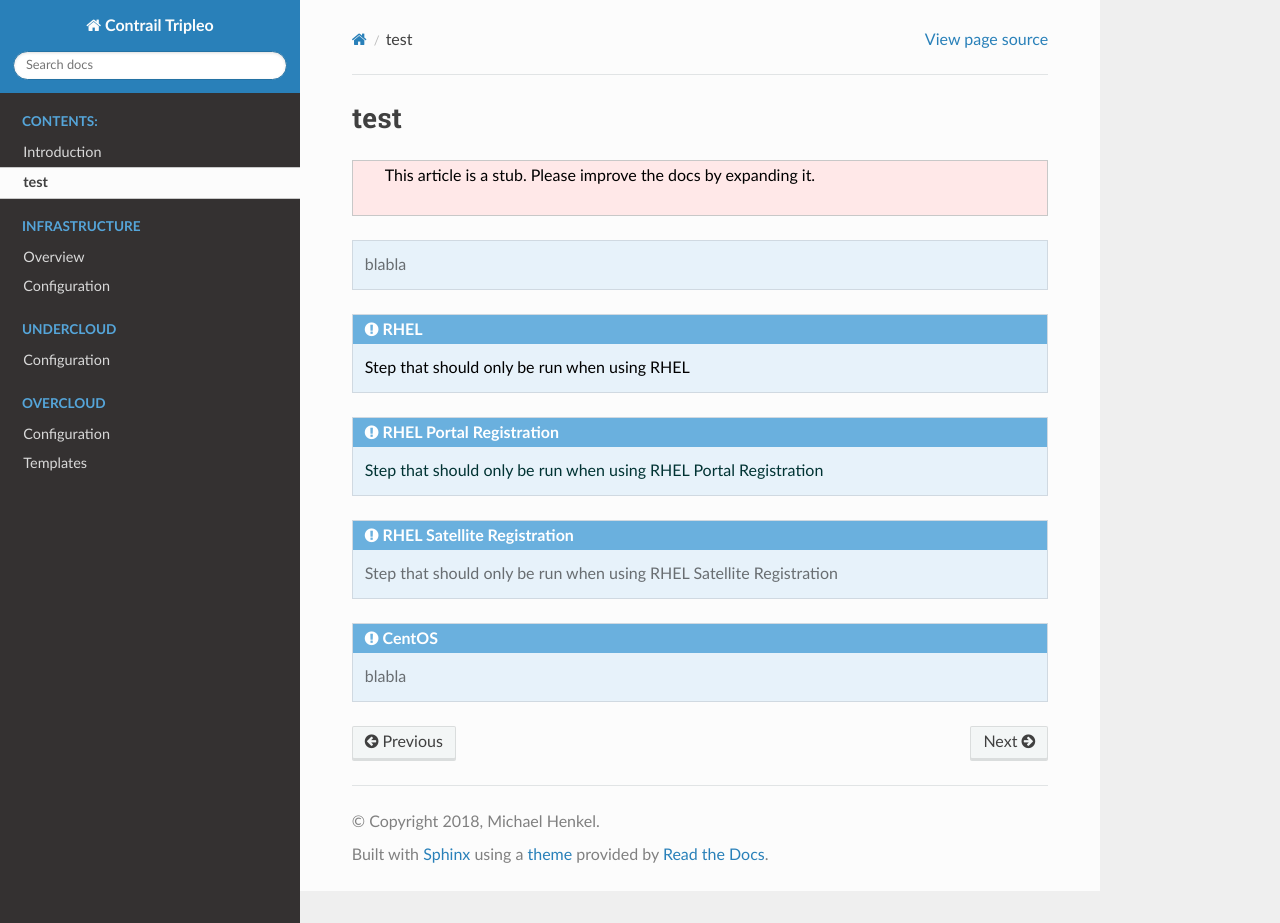
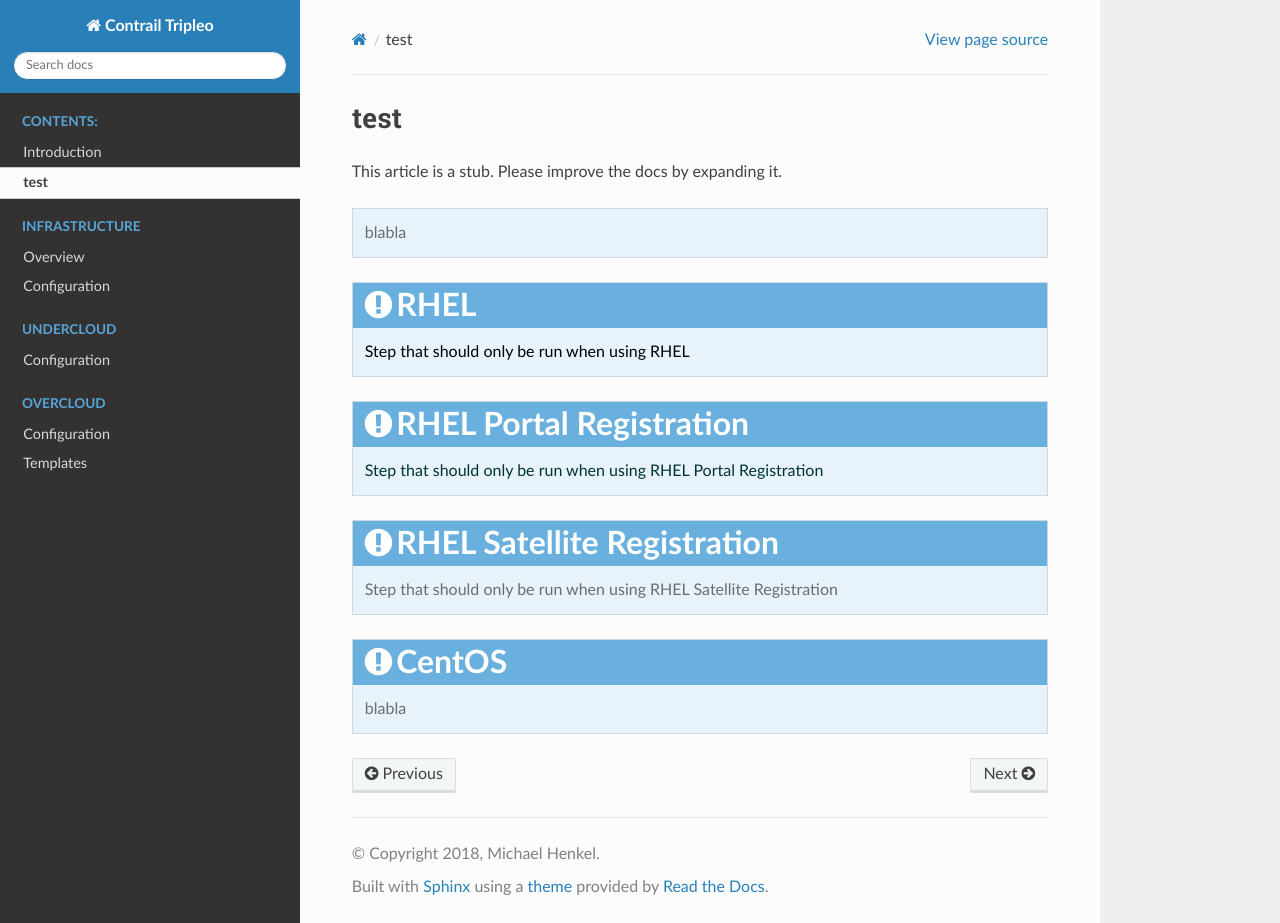
Before and after one commit to michaelhenkel/contrail-tripleo-docu, a Sphinx documentation site: the page built from docs/test.rst, in a window 1280 px wide and 923 px high. Built offline with Sphinx 7.4.7 and the Read the Docs theme 2.0.0, drawn with Linux system fonts in a browser that asks for light colours.

Commit message:
added readthedocs structure

```diff
--- a/docs/_static/css/hatnotes.css
+++ /dev/null
@@ -1,138 +0,0 @@
-.hatnote
-{
-    font-size: 100%; /* match code size */
-    background: rgb(240, 240, 240);
-    color: rgba(0, 0, 0, 0.55);
-    border: 1px solid rgba(0, 0, 0, 0.1);
-    padding: 0.5em 1em 0.75em 1em;
-    margin-bottom: 24px;
-    border-color: #c8c8c8 ;
-    border-style: solid ;
-    border-width: 1px ;
-    margin-left: auto ;
-    margin-right: auto ;
-    padding: 3px 2em ;
-}
-.hatnote-gray { background-color: #e8e8e8 ; color: #000000 ; }
-.hatnote-yellow { background-color: #ffffe8 ; color: #000000 ; }
-.hatnote-red { background-color: #ffe8e8 ; color: #000000 ; }
-.hatnote-icon { height: 16px ; width: 16px ; }
-
-/* remove backgrounds */
-#admonition_selector {
-  background: none !important;
-  color: black !important;
-}
-
-/* admonition selector */
-#admonition_selector {
-  border-top: 0 none !important;
-}
-
-#admonition_selector .title {
-  color: rgba(0, 0, 0, 0.6) !important;
-}
-
-.trigger {
-  color: rgba(0, 0, 0, 0.7) !important;
-  border-top: 1px solid rgba(0, 0, 0, 0.2);
-  border-bottom: 1px solid rgba(0, 0, 0, 0.2);
-  background: rgba(0, 0, 0, 0.05);
-}
-
-.trigger:hover {
-  color: rgba(0, 0, 0, 0.9) !important;
-}
-
-.admonition {
-  font-size: 100%; /* match code size */
-  background: rgb(240, 240, 240);
-  color: rgba(0, 0, 0, 0.55);
-  border: 1px solid rgba(0, 0, 0, 0.1);
-  padding: 0.5em 1em 0.75em 1em;
-  margin-bottom: 24px;
-}
-
-.admonition p {
-  font-size: inherit;
-}
-
-.admonition p.last {
-  margin-bottom: 0;
-}
-
-.admonition p.first.admonition-title {
-  display: inline;
-  background: none;
-  font-weight: bold;
-  color: rgba(0, 0, 0, 0.75);
-}
-
-/* notes */
-.rst-content .note {
-  background: rgb(240, 240, 240);
-}
-
-.admonition-red { background: #fee; background-color: #e8e8e8; color: #000000 ; }
-.admonition-green { background: #aaa; background-color: #e3e3e3; color: #003333 ; }
-
-#admonition_selector {
-  color: white;
-  font-size: 85%;
-  line-height: 1.4;
-  background: #2980b9;
-  border-top: 1px solid rgba(255, 255, 255, 0.4);
-}
-
-.trigger {
-  display: block;
-  font-size: 110%;
-  color: rgba(255, 255, 255, 0.75);
-  line-height: 2.5;
-  position: relative;
-  cursor: pointer;
-  padding: 0 1.618em;
-}
-
-.trigger:after {
-  content: '▾';
-  display: block;
-  font-family: FontAwesome;
-  font-size: 70%;
-  position: absolute;
-  right: 1.618em;
-  top: 6px;
-}
-
-.trigger:hover {
-  color: white;
-}
-
-.content {
-  display: none;
-  border-top: 1px solid rgba(255, 255, 255, 0.1);
-  background: rgba(255, 255, 255, 0.1);
-  padding: 0.5em 1.618em;
-}
-
-.displayed .trigger:after {
-  content: '▴';
-}
-
-#admonition_selector .title {
-  color: rgba(255, 255, 255, 0.45);
-}
-
-#admonition_selector ul {
-  margin-bottom: 0.75em;
-}
-
-#admonition_selector ul li {
-  display: block;
-}
-
-#admonition_selector label {
-  display: inline;
-  color: inherit;
-  text-decoration: underline dotted;
-}
--- /dev/null
+++ b/docs/_static/custom.css
@@ -0,0 +1,11 @@
+.admonition {
+  font-size: 200%; /* match code size */
+  background: rgb(100, 240, 240);
+  color: rgba(0, 0, 0, 0.55);
+  border: 1px solid rgba(0, 0, 0, 0.1);
+  padding: 0.5em 1em 0.75em 1em;
+  margin-bottom: 24px;
+}
+
+.admonition-red { background: #fee; background-color: #e8e8e8; color: #000000 ; }
+.admonition-green { background: #aaa; background-color: #e3e3e3; color: #003333 ; }
--- a/docs/_templates/layout.html
+++ /dev/null
@@ -1,49 +0,0 @@
-{% extends "!layout.html" %}
-{% set css_files = css_files + [ "_static/css/hatnotes.css" ] %}
-
-{% block sidebarsearch %}
-  <div id="admonition_selector">
-    <span class="trigger">Limit Environment Specific Content</span>
-
-    <div class="content">
-      <span class="title">Operating Systems</span>
-      <ul>
-        <li><input type="checkbox" id="centos" checked="checked"><label for="centos" title="Step that should only be run when using CentOS.">CentOS</label></li>
-        <li><input type="checkbox" id="rhel" checked="checked"><label for="rhel" title="Step that should only be run when using RHEL.">RHEL</label></li>
-      </ul>
-
-      <span class="title">RHEL Registration Types</span>
-      <ul>
-        <li><input type="checkbox" id="portal" checked="checked"><label for="portal" title="Step that should only be run when registering to the Red Hat Portal.">Portal</label></li>
-        <li><input type="checkbox" id="satellite" checked="checked"><label for="satellite" title="Step that should only be run when registering to Red Hat Satellite.">Satellite</label></li>
-      </ul>
-
-      <span class="title">Environments</span>
-      <ul>
-        <li><input type="checkbox" id="baremetal" checked="checked"><label for="baremetal" title="Step that should only be run when deploying to baremetal.">Baremetal</label></li>
-        <li><input type="checkbox" id="virtual" checked="checked"><label for="virtual" title="Step that should only be run when deploying to virtual machines.">Virtual</label></li>
-        <li><input type="checkbox" id="ssl" checked="checked"><label for="ssl" title="Step that should only be run when deploying with SSL OpenStack endpoints.">SSL</label></li>
-        <li><input type="checkbox" id="selfsigned" checked="checked"><label for="selfsigned" title="Step that should only be run when deploying with SSL and a self-signed certificate.">Self
--Signed SSL</label></li>
-      </ul>
-
-      <span class="title">Additional Overcloud Roles</span>
-      <ul>
-        <li><input type="checkbox" id="ceph" checked="checked"><label for="ceph" title="Step that should only be run when deploying Ceph for use by the Overcloud.">Ceph</label></li>
-      </ul>
-
-      <span class="title">Development options</span>
-      <ul>
-         <li><input type="checkbox" id="source" checked=""><label for="source"
-            title="Step that should only be run when choosing to use some components directly from their git source code repositories instead of packages.">Install from source</label></li>
-        <li><input type="checkbox" id="stable" checked=""><label for="stable"
-            title="Step that should only be run when choosing to use components from their stable branches rather than using packages/source based on current master.">Install from stable br
-anch</label></li>
-      </ul>
-
-
-    </div>
-  </div>
-
-  {{ super() }}
-{% endblock %}
--- a/docs/conf.py
+++ b/docs/conf.py
@@ -175,4 +175,4 @@
 
 # -- Extension configuration -------------------------------------------------
 def setup(app):
-  app.add_stylesheet( "css/hatnotes.css" )
+  app.add_stylesheet( "custom.css" )
```
